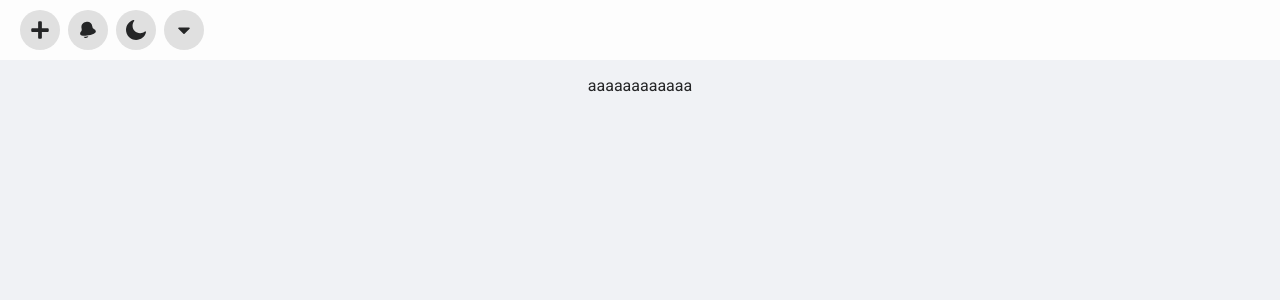
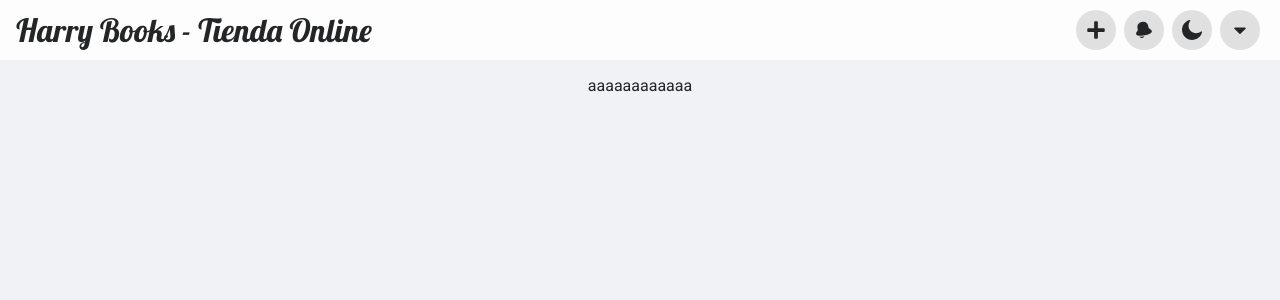
Before and after one commit to DevTony101/vue-hpotter-bookstore, a Vue app: page / in a window 1280 px wide. Shown: the top 300 px of the page. Built offline with nearby package versions, Linux system fonts and the light colour scheme.

Commit message:
Adding a brand anchor on the navbar element

```diff
--- a/src/App.vue
+++ b/src/App.vue
@@ -1,6 +1,6 @@
 <template>
   <div id="app">
-    <Navbar>
+    <Navbar brand="Harry Books - Tienda Online">
       <NavItem icon="plus" />
       <NavItem icon="bell" />
       <NavItem :icon="icon" @click="toggleTheme" />
--- a/src/components/Navbar.vue
+++ b/src/components/Navbar.vue
@@ -1,5 +1,8 @@
 <template>
   <nav class="navbar">
+    <router-link to="/" class="brand">
+      <span>{{ brand }}</span>
+    </router-link>
     <ul class="navbar-nav">
       <slot />
     </ul>
@@ -9,7 +12,22 @@
 <script>
   export default {
     name: "Navbar",
+    props: {
+      brand: {
+        type: String,
+        required: true,
+      },
+    },
   };
 </script>
 
-<style scoped></style>
+<style scoped>
+  @import url("https://fonts.googleapis.com/css2?family=Lobster&display=swap");
+
+  .brand {
+    font-size: xx-large;
+    margin: auto 0;
+    font-family: "Lobster", cursive;
+    color: var(--text-color);
+  }
+</style>
```
